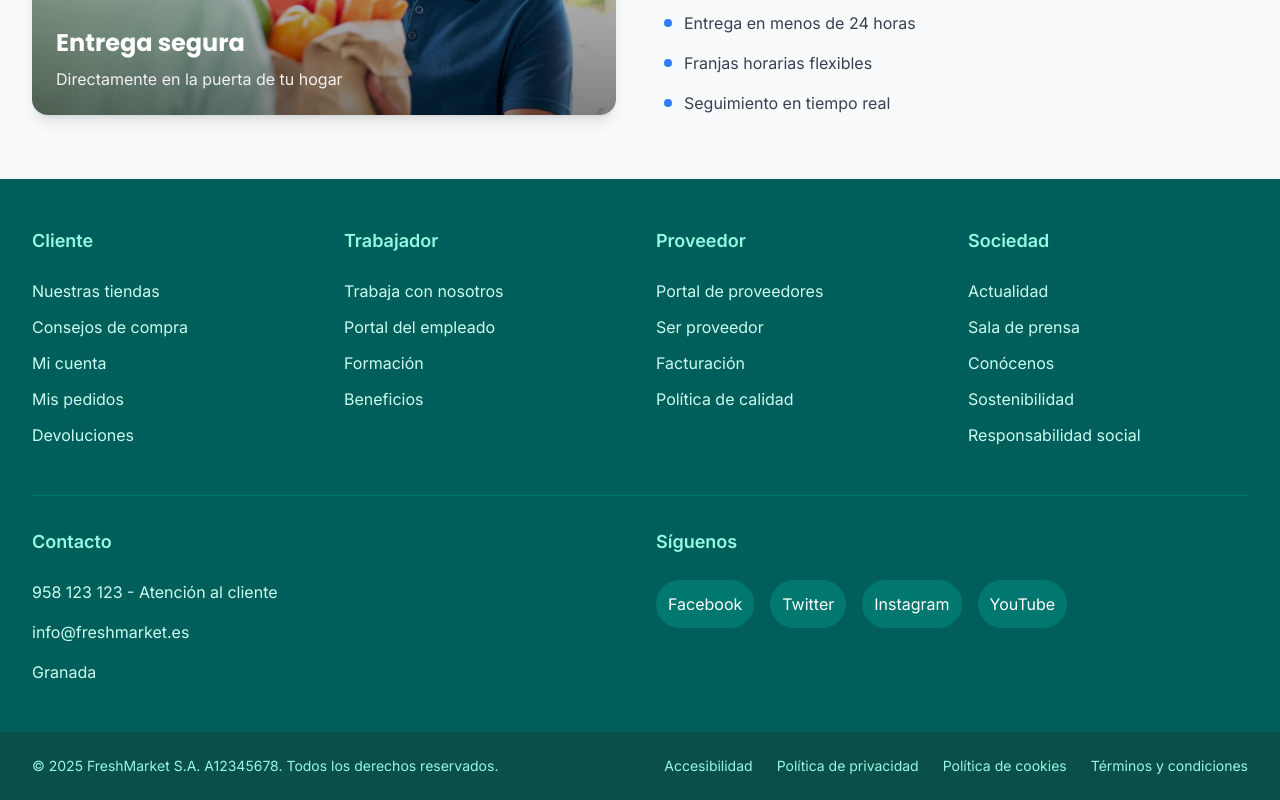
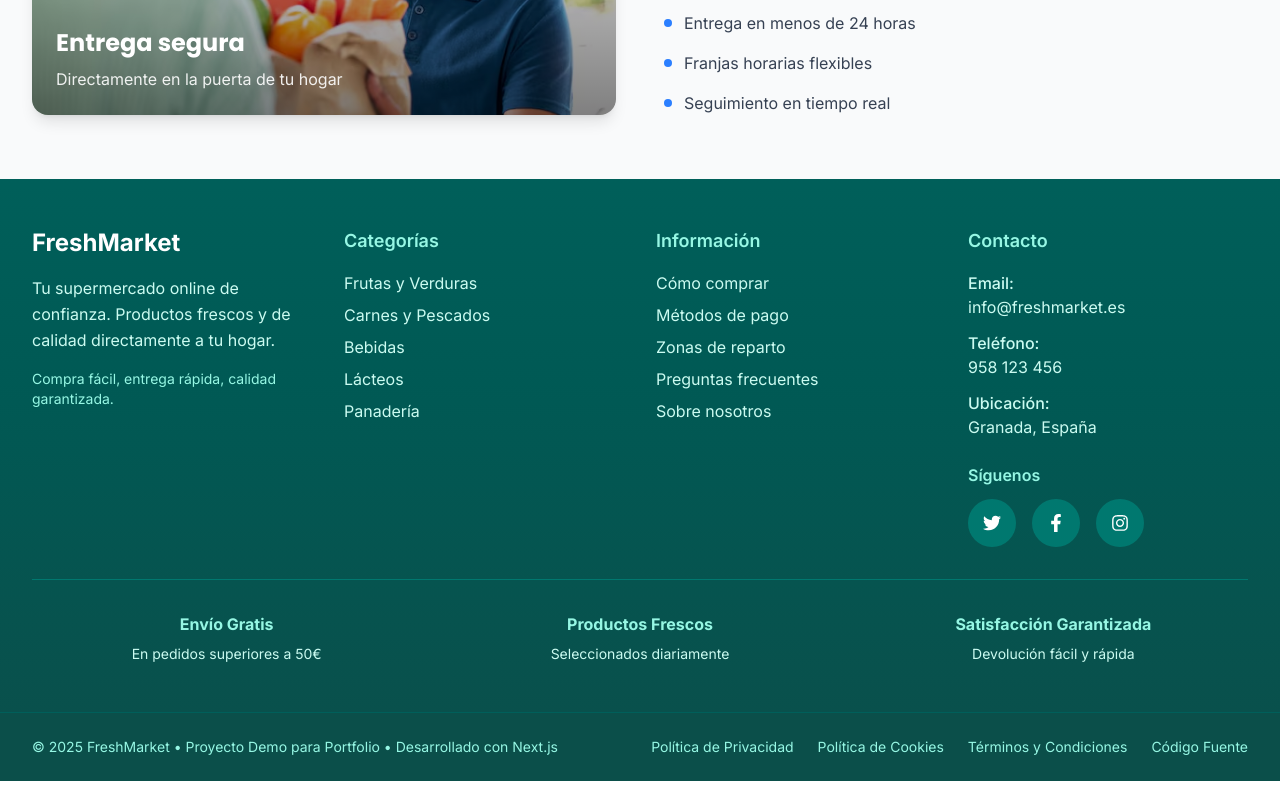
Before and after one commit to albertomarinmorales-coder/E-Commerce, a Next.js app: page / in a window 1280 px wide. Shown: the part 1351-2151 px from the top of the page. Built offline with nearby package versions, Linux system fonts and the light colour scheme.

Commit message:
Footer mejorado: simplificado para portfolio, añadidos iconos de redes sociales con React Icons y corregido gradiente

```diff
--- a/package.json
+++ b/package.json
@@ -12,7 +12,8 @@
     "lucide-react": "^0.546.0",
     "next": "16.0.0",
     "react": "19.2.0",
-    "react-dom": "19.2.0"
+    "react-dom": "19.2.0",
+    "react-icons": "^5.5.0"
   },
   "devDependencies": {
     "@tailwindcss/postcss": "^4.1.15",
--- a/src/components/Footer.tsx
+++ b/src/components/Footer.tsx
@@ -1,205 +1,179 @@
 'use client';
 
 import Link from 'next/link';
+import { FaTwitter, FaFacebookF, FaInstagram } from 'react-icons/fa';
 
 export default function Footer() {
   return (
-    <footer className="bg-teal-800 text-white">
+    <footer className="bg-gradient-to-b from-teal-800 to-teal-900 text-white">
       <div className="max-w-7xl mx-auto px-4 sm:px-6 lg:px-8 py-12">
-        <div className="grid grid-cols-1 md:grid-cols-2 lg:grid-cols-4 gap-8">
+        <div className="grid grid-cols-1 md:grid-cols-4 gap-8">
 
+          {/* Nombre y descripción de la página */}
           <div>
-            <h3 className="text-lg font-semibold mb-6 text-teal-200">Cliente</h3>
-            <ul className="space-y-3">
+            <h3 className="text-2xl font-bold mb-4 text-white">FreshMarket</h3>
+            <p className="text-teal-100 mb-4 leading-relaxed">
+              Tu supermercado online de confianza. Productos frescos
+              y de calidad directamente a tu hogar.
+            </p>
+            <p className="text-teal-200 text-sm">
+              Compra fácil, entrega rápida, calidad garantizada.
+            </p>
+          </div>
+
+          {/* Navegación rápida */}
+          <div>
+            <h4 className="text-lg font-semibold mb-4 text-teal-200">Categorías</h4>
+            <ul className="space-y-2">
               <li>
-                <Link href="/supermercados" className="text-teal-100 hover:text-white transition-colors duration-200">
-                  Nuestras tiendas
+                <Link href="/frutas-verduras" className="text-teal-100 hover:text-white transition-colors duration-200">
+                  Frutas y Verduras
                 </Link>
               </li>
               <li>
-                <Link href="/consejos" className="text-teal-100 hover:text-white transition-colors duration-200">
-                  Consejos de compra
+                <Link href="/carnes-pescados" className="text-teal-100 hover:text-white transition-colors duration-200">
+                  Carnes y Pescados
                 </Link>
               </li>
               <li>
-                <Link href="/cuenta" className="text-teal-100 hover:text-white transition-colors duration-200">
-                  Mi cuenta
+                <Link href="/bebidas" className="text-teal-100 hover:text-white transition-colors duration-200">
+                  Bebidas
                 </Link>
               </li>
               <li>
-                <Link href="/pedidos" className="text-teal-100 hover:text-white transition-colors duration-200">
-                  Mis pedidos
+                <Link href="/lacteos" className="text-teal-100 hover:text-white transition-colors duration-200">
+                  Lácteos
                 </Link>
               </li>
               <li>
-                <Link href="/devoluciones" className="text-teal-100 hover:text-white transition-colors duration-200">
-                  Devoluciones
+                <Link href="/panaderia" className="text-teal-100 hover:text-white transition-colors duration-200">
+                  Panadería
                 </Link>
               </li>
             </ul>
           </div>
 
+          {/* Información útil */}
           <div>
-            <h3 className="text-lg font-semibold mb-6 text-teal-200">Trabajador</h3>
-            <ul className="space-y-3">
+            <h4 className="text-lg font-semibold mb-4 text-teal-200">Información</h4>
+            <ul className="space-y-2">
               <li>
-                <Link href="/trabaja-con-nosotros" className="text-teal-100 hover:text-white transition-colors duration-200">
-                  Trabaja con nosotros
+                <Link href="#" className="text-teal-100 hover:text-white transition-colors duration-200">
+                  Cómo comprar
                 </Link>
               </li>
               <li>
-                <Link href="/portal-empleado" className="text-teal-100 hover:text-white transition-colors duration-200">
-                  Portal del empleado
+                <Link href="#" className="text-teal-100 hover:text-white transition-colors duration-200">
+                  Métodos de pago
                 </Link>
               </li>
               <li>
-                <Link href="/formacion" className="text-teal-100 hover:text-white transition-colors duration-200">
-                  Formación
+                <Link href="#" className="text-teal-100 hover:text-white transition-colors duration-200">
+                  Zonas de reparto
                 </Link>
               </li>
               <li>
-                <Link href="/beneficios" className="text-teal-100 hover:text-white transition-colors duration-200">
-                  Beneficios
+                <Link href="#" className="text-teal-100 hover:text-white transition-colors duration-200">
+                  Preguntas frecuentes
+                </Link>
+              </li>
+              <li>
+                <Link href="#" className="text-teal-100 hover:text-white transition-colors duration-200">
+                  Sobre nosotros
                 </Link>
               </li>
             </ul>
           </div>
 
+          {/* Contacto y redes sociales */}
           <div>
-            <h3 className="text-lg font-semibold mb-6 text-teal-200">Proveedor</h3>
-            <ul className="space-y-3">
-              <li>
-                <Link href="/portal-proveedores" className="text-teal-100 hover:text-white transition-colors duration-200">
-                  Portal de proveedores
-                </Link>
-              </li>
-              <li>
-                <Link href="/ser-proveedor" className="text-teal-100 hover:text-white transition-colors duration-200">
-                  Ser proveedor
-                </Link>
-              </li>
-              <li>
-                <Link href="/facturacion" className="text-teal-100 hover:text-white transition-colors duration-200">
-                  Facturación
-                </Link>
-              </li>
-              <li>
-                <Link href="/calidad" className="text-teal-100 hover:text-white transition-colors duration-200">
-                  Política de calidad
-                </Link>
-              </li>
-            </ul>
-          </div>
-
-          <div>
-            <h3 className="text-lg font-semibold mb-6 text-teal-200">Sociedad</h3>
-            <ul className="space-y-3">
-              <li>
-                <Link href="/actualidad" className="text-teal-100 hover:text-white transition-colors duration-200">
-                  Actualidad
-                </Link>
-              </li>
-              <li>
-                <Link href="/sala-prensa" className="text-teal-100 hover:text-white transition-colors duration-200">
-                  Sala de prensa
-                </Link>
-              </li>
-              <li>
-                <Link href="/conocenos" className="text-teal-100 hover:text-white transition-colors duration-200">
-                  Conócenos
-                </Link>
-              </li>
-              <li>
-                <Link href="/sostenibilidad" className="text-teal-100 hover:text-white transition-colors duration-200">
-                  Sostenibilidad
-                </Link>
-              </li>
-              <li>
-                <Link href="/responsabilidad-social" className="text-teal-100 hover:text-white transition-colors duration-200">
-                  Responsabilidad social
-                </Link>
-              </li>
-            </ul>
-          </div>
-        </div>
-
-        <div className="border-t border-teal-700 mt-12 pt-8">
-          <div className="grid grid-cols-1 lg:grid-cols-2 gap-8">
-
-            <div>
-              <h3 className="text-lg font-semibold mb-6 text-teal-200">Contacto</h3>
-              <div className="space-y-4">
-                <div className="flex items-center space-x-3">
-                  <span className="text-teal-100">958 123 123 - Atención al cliente</span>
-                </div>
-                <div className="flex items-center space-x-3">
-                  <span className="text-teal-100">info@freshmarket.es</span>
-                </div>
-                <div className="flex items-center space-x-3">
-                  <span className="text-teal-100">Granada</span>
-                </div>
-              </div>
+            <h4 className="text-lg font-semibold mb-4 text-teal-200">Contacto</h4>
+            <div className="space-y-3 mb-6">
+              <p className="text-teal-100">
+                <span className="font-medium">Email:</span><br />
+                info@freshmarket.es
+              </p>
+              <p className="text-teal-100">
+                <span className="font-medium">Teléfono:</span><br />
+                958 123 456
+              </p>
+              <p className="text-teal-100">
+                <span className="font-medium">Ubicación:</span><br />
+                Granada, España
+              </p>
             </div>
 
             <div>
-              <h3 className="text-lg font-semibold mb-6 text-teal-200">Síguenos</h3>
+              <h5 className="font-semibold text-teal-200 mb-3">Síguenos</h5>
               <div className="flex space-x-4">
                 <Link
-                  href="https://facebook.com/freshmarket"
-                  className="bg-teal-700 hover:bg-teal-500 p-3 rounded-full transition-colors duration-200"
-                  aria-label="Facebook"
+                  href="#"
+                  className="bg-teal-700 hover:bg-black hover:scale-110 w-12 h-12 rounded-full transition-all duration-200 flex items-center justify-center text-white"
+                  title="X (Twitter)"
                 >
-                  Facebook
+                  <FaTwitter className="text-lg" />
                 </Link>
                 <Link
-                  href="https://twitter.com/freshmarket"
-                  className="bg-teal-700 hover:bg-teal-500 p-3 rounded-full transition-colors duration-200"
-                  aria-label="Twitter"
+                  href="#"
+                  className="bg-teal-700 hover:bg-blue-600 hover:scale-110 w-12 h-12 rounded-full transition-all duration-200 flex items-center justify-center text-white"
+                  title="Facebook"
                 >
-                  Twitter
+                  <FaFacebookF className="text-lg" />
                 </Link>
                 <Link
-                  href="https://instagram.com/freshmarket"
-                  className="bg-teal-700 hover:bg-teal-500 p-3 rounded-full transition-colors duration-200"
-                  aria-label="Instagram"
+                  href="#"
+                  className="bg-teal-700 hover:bg-gradient-to-r hover:from-purple-500 hover:via-pink-500 hover:to-orange-400 hover:scale-110 w-12 h-12 rounded-full transition-all duration-200 flex items-center justify-center text-white"
+                  title="Instagram"
                 >
-                  Instagram
-                </Link>
-                <Link
-                  href="https://youtube.com/freshmarket"
-                  className="bg-teal-700 hover:bg-teal-500 p-3 rounded-full transition-colors duration-200"
-                  aria-label="YouTube"
-                >
-                  YouTube
+                  <FaInstagram className="text-lg" />
                 </Link>
               </div>
             </div>
           </div>
         </div>
+
+        {/* Ventajas del servicio */}
+        <div className="border-t border-teal-700 mt-8 pt-8">
+          <div className="grid grid-cols-1 md:grid-cols-3 gap-6">
+            <div className="text-center">
+              <h5 className="font-bold text-teal-200 mb-2">Envío Gratis</h5>
+              <p className="text-teal-100 text-sm">En pedidos superiores a 50€</p>
+            </div>
+            <div className="text-center">
+              <h5 className="font-bold text-teal-200 mb-2">Productos Frescos</h5>
+              <p className="text-teal-100 text-sm">Seleccionados diariamente</p>
+            </div>
+            <div className="text-center">
+              <h5 className="font-bold text-teal-200 mb-2">Satisfacción Garantizada</h5>
+              <p className="text-teal-100 text-sm">Devolución fácil y rápida</p>
+            </div>
+          </div>
+        </div>
       </div>
 
-      <div className="bg-teal-900 py-6">
+      {/* Copyright y enlaces legales */}
+      <div className="bg-teal-900 py-6 border-t border-teal-800">
         <div className="max-w-7xl mx-auto px-4 sm:px-6 lg:px-8">
           <div className="flex flex-col md:flex-row justify-between items-center space-y-4 md:space-y-0">
 
             <div className="text-center md:text-left">
               <p className="text-teal-200 text-sm">
-                © 2025 FreshMarket S.A. A12345678. Todos los derechos reservados.
+                © 2025 FreshMarket • Proyecto Demo para Portfolio • Desarrollado con Next.js
               </p>
             </div>
 
-            <div className="flex flex-wrap justify-center md:justify-end space-x-6 text-sm">
-              <Link href="/accesibilidad" className="text-teal-200 hover:text-white transition-colors duration-200">
-                Accesibilidad
+            <div className="flex flex-wrap justify-center gap-6 text-sm">
+              <Link href="#" className="text-teal-200 hover:text-white hover:underline transition-all duration-200">
+                Política de Privacidad
               </Link>
-              <Link href="/privacidad" className="text-teal-200 hover:text-white transition-colors duration-200">
-                Política de privacidad
+              <Link href="#" className="text-teal-200 hover:text-white hover:underline transition-all duration-200">
+                Política de Cookies
               </Link>
-              <Link href="/cookies" className="text-teal-200 hover:text-white transition-colors duration-200">
-                Política de cookies
+              <Link href="#" className="text-teal-200 hover:text-white hover:underline transition-all duration-200">
+                Términos y Condiciones
               </Link>
-              <Link href="/terminos" className="text-teal-200 hover:text-white transition-colors duration-200">
-                Términos y condiciones
+              <Link href="#" className="text-teal-200 hover:text-white hover:underline transition-all duration-200">
+                Código Fuente
               </Link>
             </div>
           </div>
```
Also changed, not shown: 1 other file (tests, documents, lock files or other folders).
